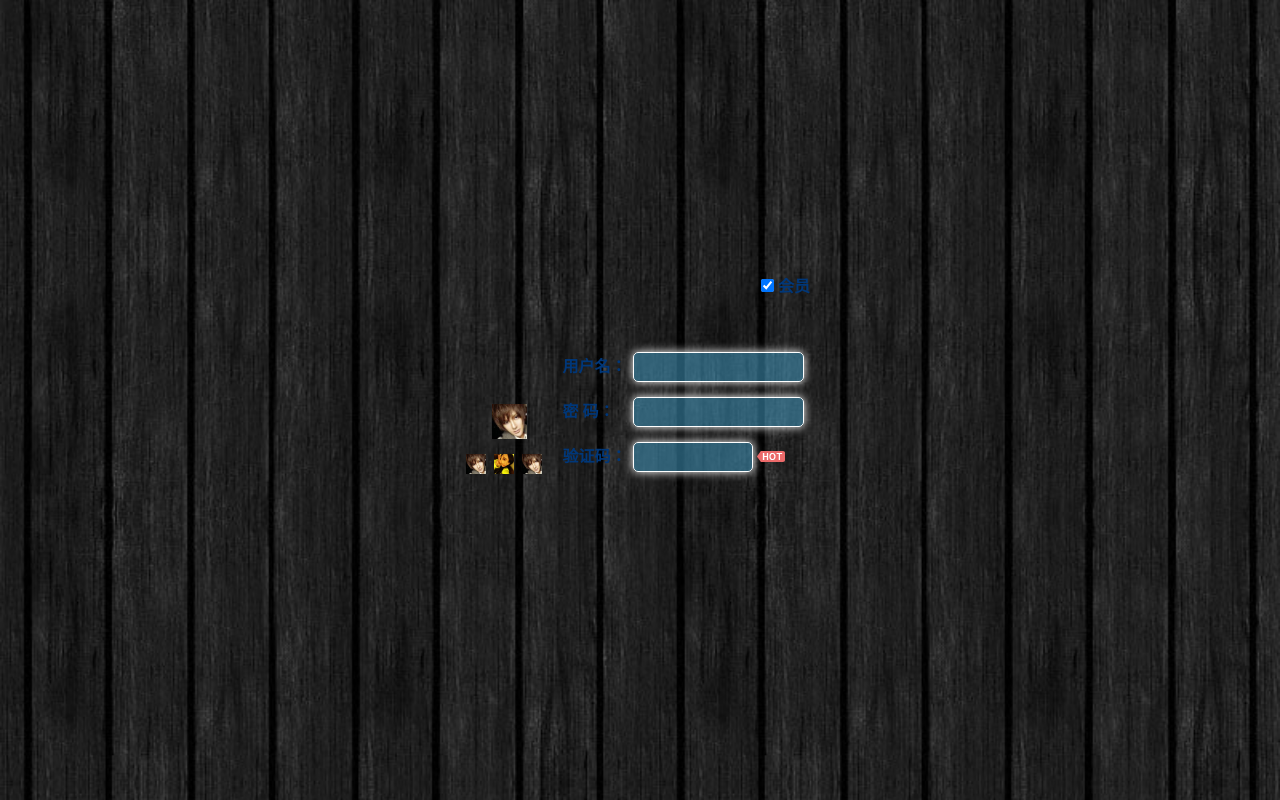
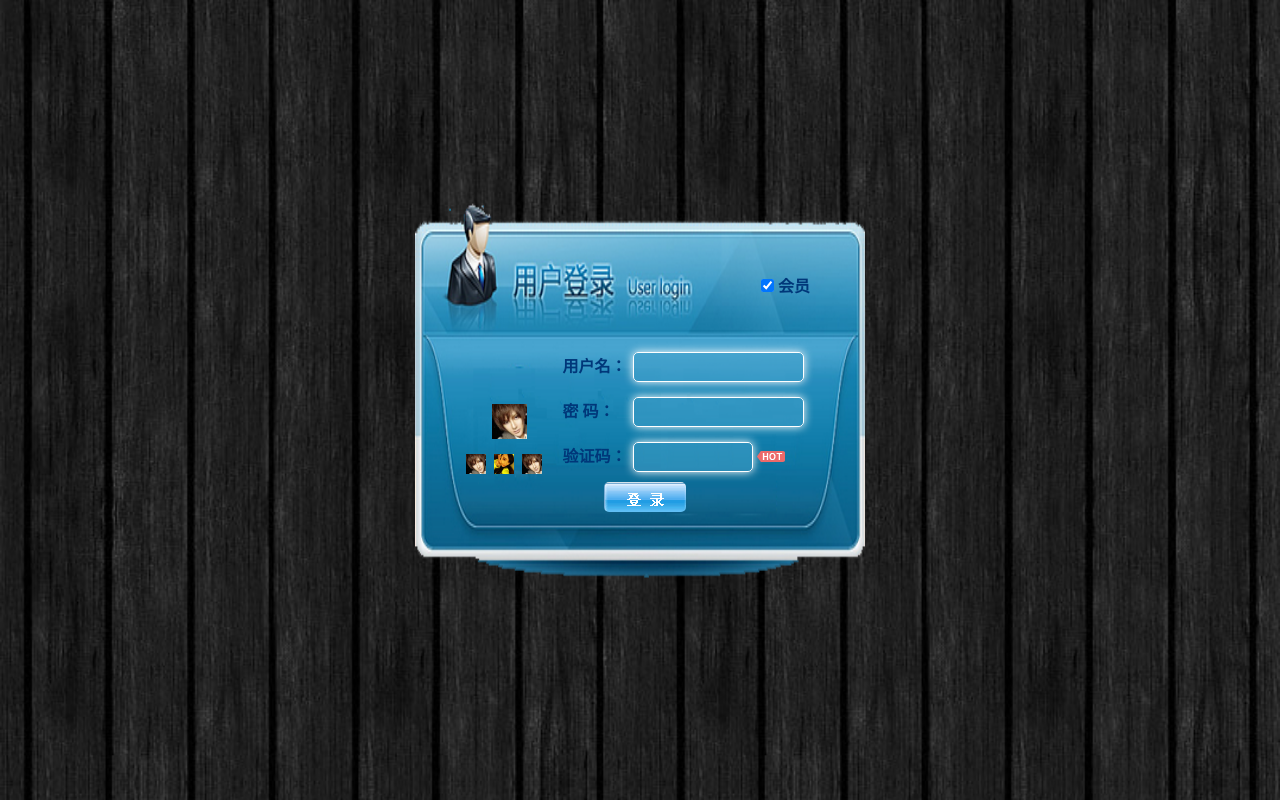
Before and after one commit to saintor/bizChat, a plain HTML site: page BizChat/web/login.html in a window 1280 px wide. Drawn offline with Linux system fonts and the light colour scheme.

Commit message:
Hi guys,登录框还不符合要求。我现上传所需的图片和login.html

```diff
--- a/BizChat/web/login.html
+++ b/BizChat/web/login.html
@@ -18,7 +18,7 @@ and open the template in the editor.
             	width: 330px;
             	margin: 16% auto;
             	/*background: #fff;*/
-                background: url(public/img/bg_login.png) no-repeat;
+                background: url(public/img/loginFrame.png) no-repeat;
                 background-size: 100% 100%;
             	/*padding: 15px;*/
                 padding:60px;
@@ -48,7 +48,7 @@ and open the template in the editor.
                 cursor: pointer;
             }
             .btn.login{
-                background:url(public/img/btn_login.jpg) no-repeat;
+                background:url(public/img/loginbutton.png) no-repeat;
                 background-size: 84px 34px;
             }
             .frm p label{
```
Also changed, not shown: BizChat/web/public/img/avarta/female4.png, BizChat/web/public/img/avarta/nutural0.png (added), BizChat/web/public/img/avarta/nutural1.png (added), BizChat/web/public/img/avarta/nutural2.png (added), BizChat/web/public/img/avarta/nutural3.png (added), BizChat/web/public/img/avarta/nutural4.png (added), BizChat/web/public/img/avarta/nutural5.png (added), BizChat/web/public/img/loginFrame.png (added), BizChat/web/public/img/loginbg.jpg (added), BizChat/web/public/img/loginbutton.png (added), BizChat/web/public/img/upload.png (added).
